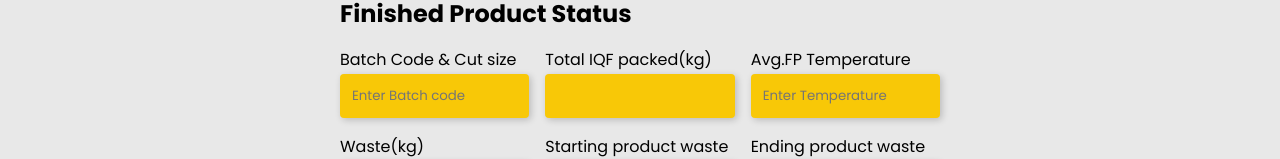
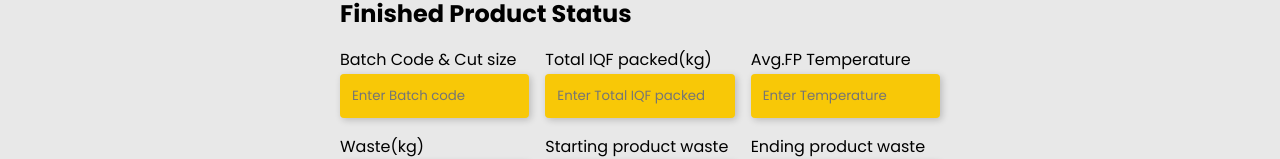
Before and after one commit to muzivirux/Finalize-prdoct-form, a website: page index.html in a window 1280 px wide. Both pictures are taken after a click on the element "Finished Product Status". Shown: the part 356-515 px from the top of the page. Drawn offline with Linux system fonts and the light colour scheme.

Commit message:
changing in Ui

```diff
--- a/index.html
+++ b/index.html
@@ -76,7 +76,7 @@
                 min="0"
                 id="wapdatotal"
                 name="Total IQF packed(kg)"
-                rplaceholder="Enter Total IQF packed"
+                placeholder="Enter Total IQF packed"
                 step=".1"
               />
             </div>
```
